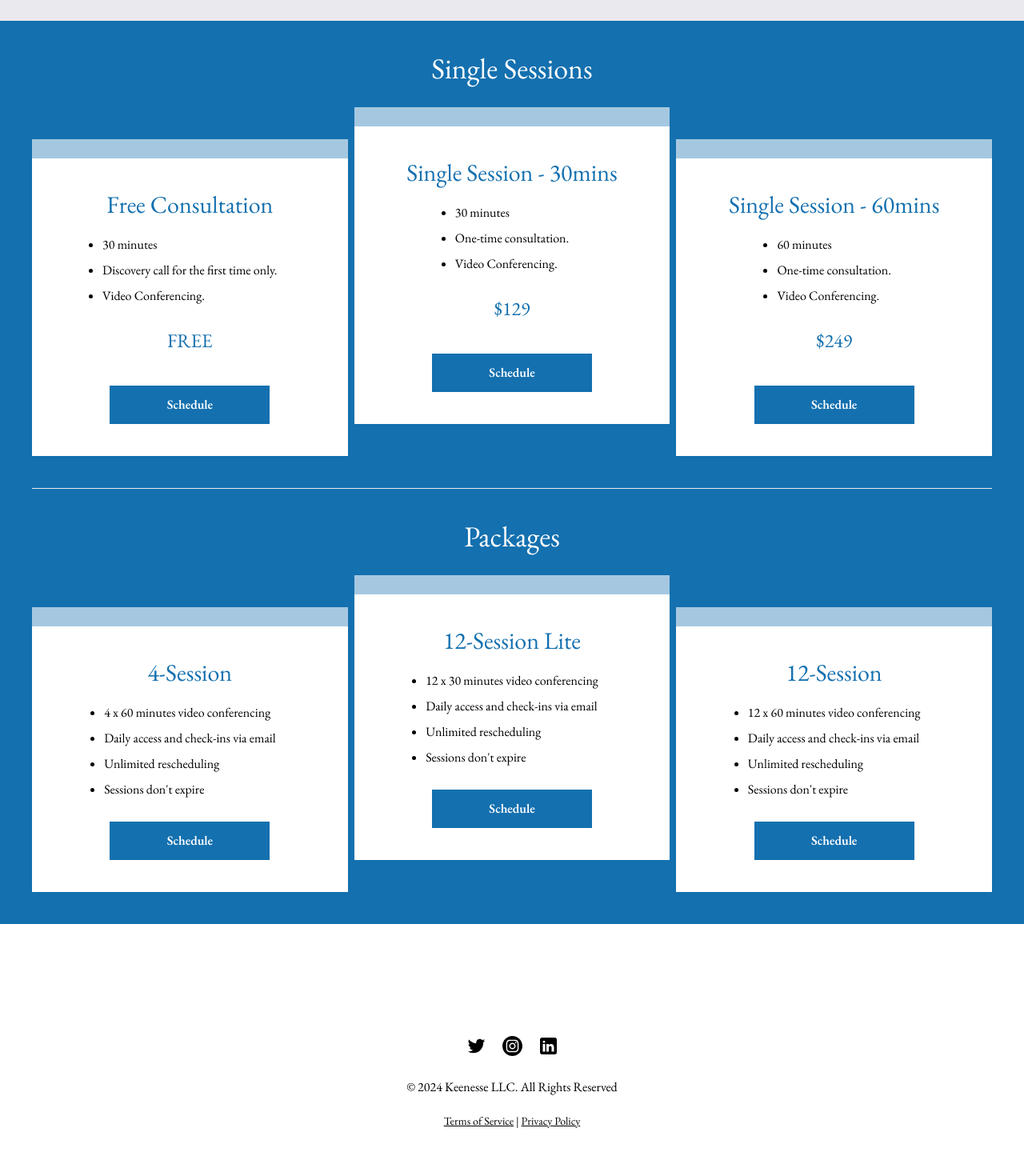
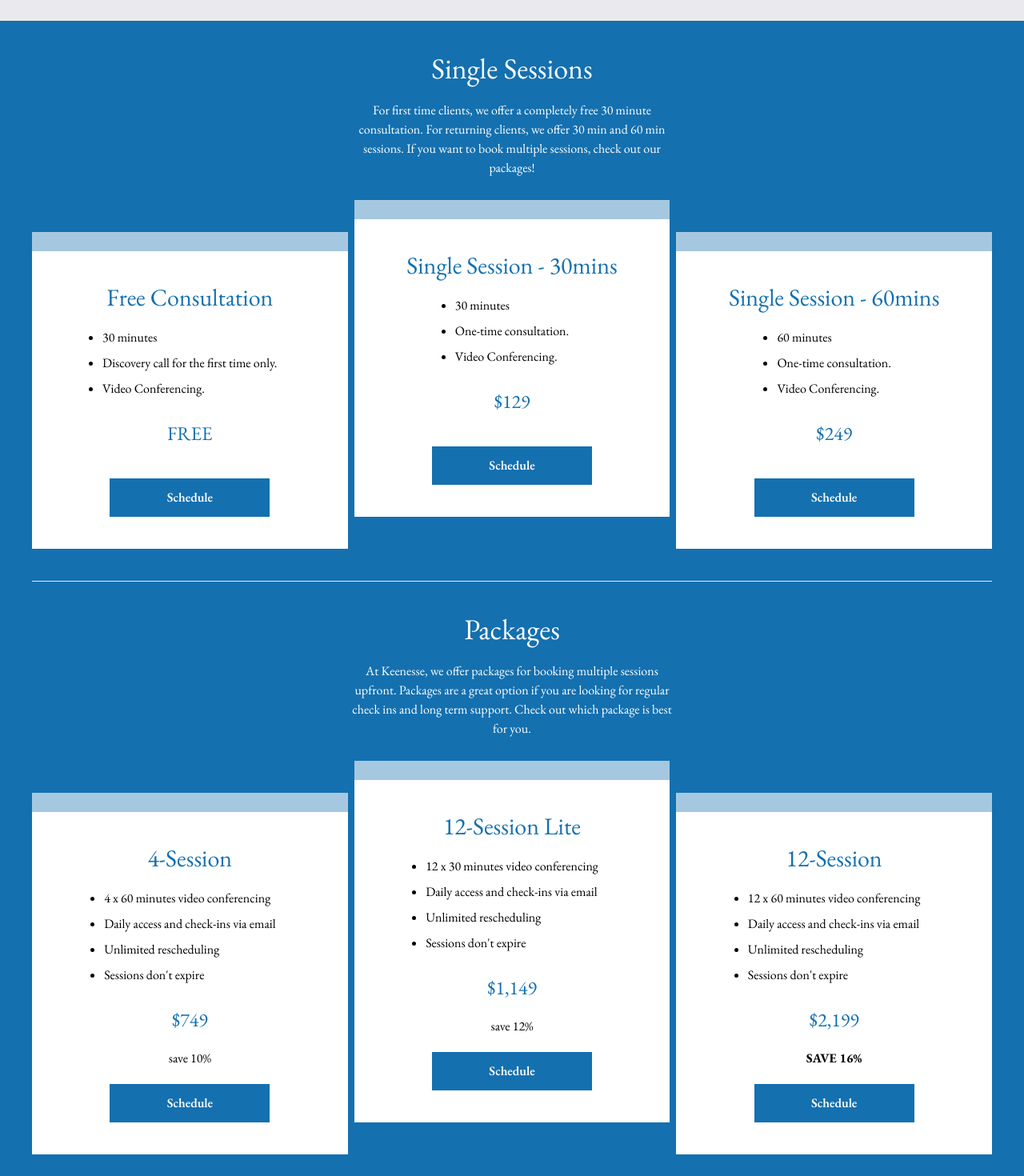
Before and after one commit to ybot1122/keenesse, a Next.js app: page /appointments in a window 1280 px wide. Shown: the part 460-1930 px from the top of the page at 80% size. Built offline with nearby package versions, Linux system fonts and the light colour scheme.

Commit message:
Add discount banners

```diff
--- a/app/appointments/Tabs.tsx
+++ b/app/appointments/Tabs.tsx
@@ -17,6 +17,12 @@ const Inquiry = () => {
         <h1 className="text-white text-4xl pb-5 pt-10" id="inquiry">
           Single Sessions
         </h1>
+        <p className="text-white mb-5 max-w-[420px] mx-auto">
+          For first time clients, we offer a completely free 30 minute
+          consultation. For returning clients, we offer 30 min and 60 min
+          sessions. If you want to book multiple sessions, check out our
+          packages!
+        </p>
       </div>
       <BuyCard
         title="Free Consultation"
@@ -68,6 +74,11 @@ const Packages = () => {
         >
           Packages
         </h1>
+        <p className="text-white mb-5 max-w-[420px] mx-auto">
+          At Keenesse, we offer packages for booking multiple sessions upfront.
+          Packages are a great option if you are looking for regular check ins
+          and long term support. Check out which package is best for you.
+        </p>
       </div>
       <BuyCard
         title="4-Session"
@@ -78,12 +89,15 @@ const Packages = () => {
         }
         indented={true}
         bg="white"
+        price="$749"
         details={[
           "4 x 60 minutes video conferencing",
           "Daily access and check-ins via email",
           "Unlimited rescheduling",
           "Sessions don't expire",
         ]}
+        highlight={"save 10%"}
+        highlightLevel={1}
       />
       <BuyCard
         details={[
@@ -100,6 +114,9 @@ const Packages = () => {
         }
         indented={false}
         bg="white"
+        price="$1,149"
+        highlight={"save 12%"}
+        highlightLevel={2}
       />
       <BuyCard
         details={[
@@ -109,6 +126,7 @@ const Packages = () => {
           "Sessions don't expire",
         ]}
         title="12-Session"
+        price="$2,199"
         href={
           process.env.NEXT_PUBLIC_ENVIRONMENT === "development"
             ? "https://buy.stripe.com/test_14k5nAc0O9Xy0jS004"
@@ -116,6 +134,8 @@ const Packages = () => {
         }
         indented={true}
         bg="white"
+        highlight={"SAVE 16%"}
+        highlightLevel={3}
       />
     </div>
   );
--- a/app/confirm/page.tsx
+++ b/app/confirm/page.tsx
@@ -55,14 +55,14 @@ export default async function Confirm({
             <span className="underline">{customerDetails.customer_email}</span>.{" "}
             Please keep these URLs.
           </p>
-          <ul>
+          <ul className="w-[620px] mx-auto list-disc">
             {calendlyUrls.map((c) => (
               <li key={c} className="underline">
                 <Link href={c}>{c}</Link>
               </li>
             ))}
           </ul>
-          <p className="text-2xl text-center">
+          <p className="text-2xl text-center mt-5">
             Looking forward to speaking with you soon!
           </p>
         </div>
--- a/components/BuyCard.tsx
+++ b/components/BuyCard.tsx
@@ -8,6 +8,8 @@ export default function BuyCard({
   bg,
   label,
   details,
+  highlight,
+  highlightLevel = 1,
 }: {
   href: string;
   title: string;
@@ -16,7 +18,17 @@ export default function BuyCard({
   bg: "gray" | "white";
   label?: string;
   details: string[];
+  highlight?: string;
+  highlightLevel?: 1 | 2 | 3;
 }) {
+  let highlightClass = "";
+  if (highlightLevel === 1) {
+    highlightClass = "bg-yellow";
+  } else if (highlightLevel === 2) {
+  } else if (highlightLevel === 3) {
+    highlightClass = "font-bold";
+  }
+
   return (
     <div
       className={`col-span-1 bg-${bg} pb-10 flex flex-col justify-between ${indented && "md:translate-y-10"}`}
@@ -33,6 +45,7 @@ export default function BuyCard({
       </ul>
 
       {price && <p className="text-blue text-2xl my-5">{price}</p>}
+      {highlight && <p className={highlightClass}>{highlight}</p>}
       <div className="text-center mt-5">
         <Link
           href={href}
```
